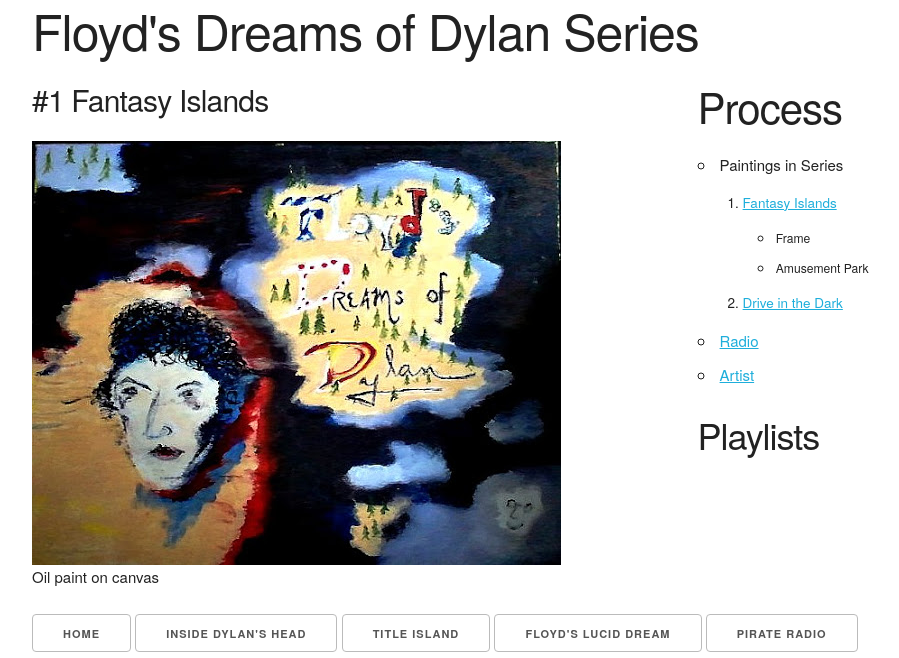
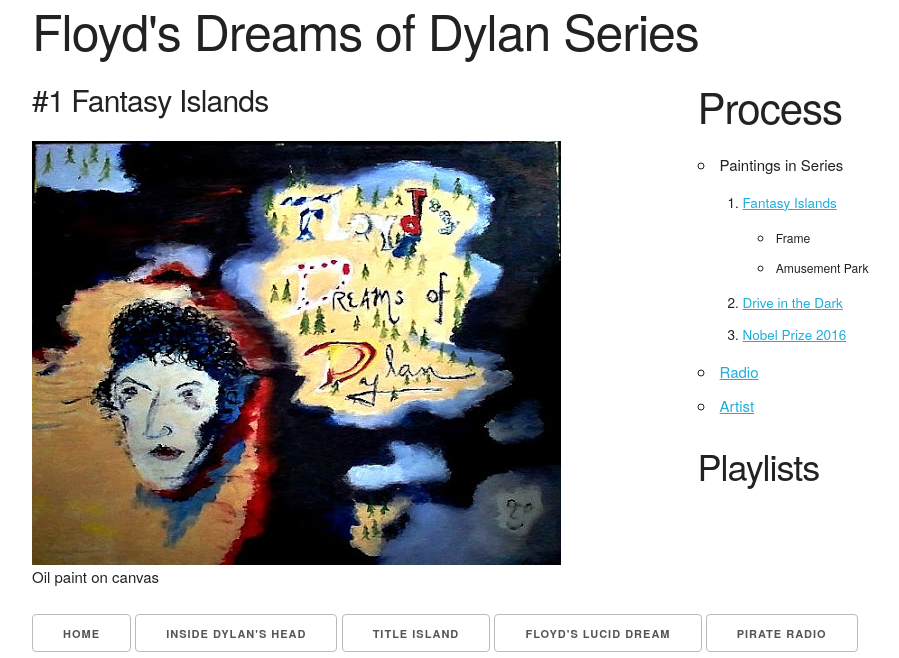
Before and after one commit to jermnelson/floyds-dreams-of-dylan, a Flask app: page / in a window 1280 px wide. Shown: the top 658 px of the page, without its empty margins (128-1027 px from the left). Run offline with Flask 2, Linux system fonts and the light colour scheme.

Commit message:
Added first image of Nobel Prize 2016 painting

```diff
--- a/project/templates/index.html
+++ b/project/templates/index.html
@@ -27,6 +27,9 @@
                     <li>
                         <a href="{{ url_for('display', path='drive-in-the-dark') }}">Drive in the Dark</a>
                     </li>
+                    <li>
+                        <a href="{{ url_for('display', path='nobel-prize-2016') }}">Nobel Prize 2016</a>
+                    </li>
                   </ol>
                 </li>
                 <li><a href="{{ url_for('display', path='pirate-radio') }}">Radio</a>
```
Also changed, not shown: project/static/img/nobel-prize-2016-2020-01-26.png (added).
